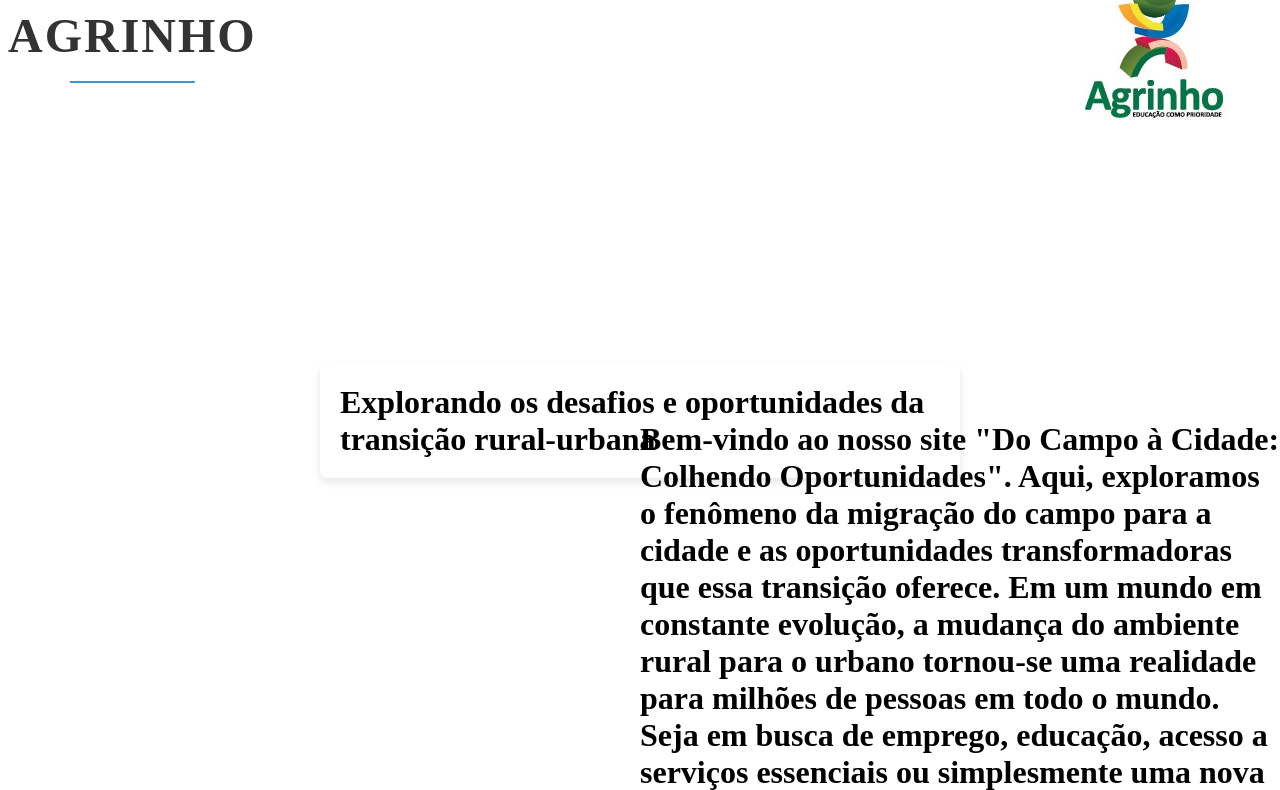
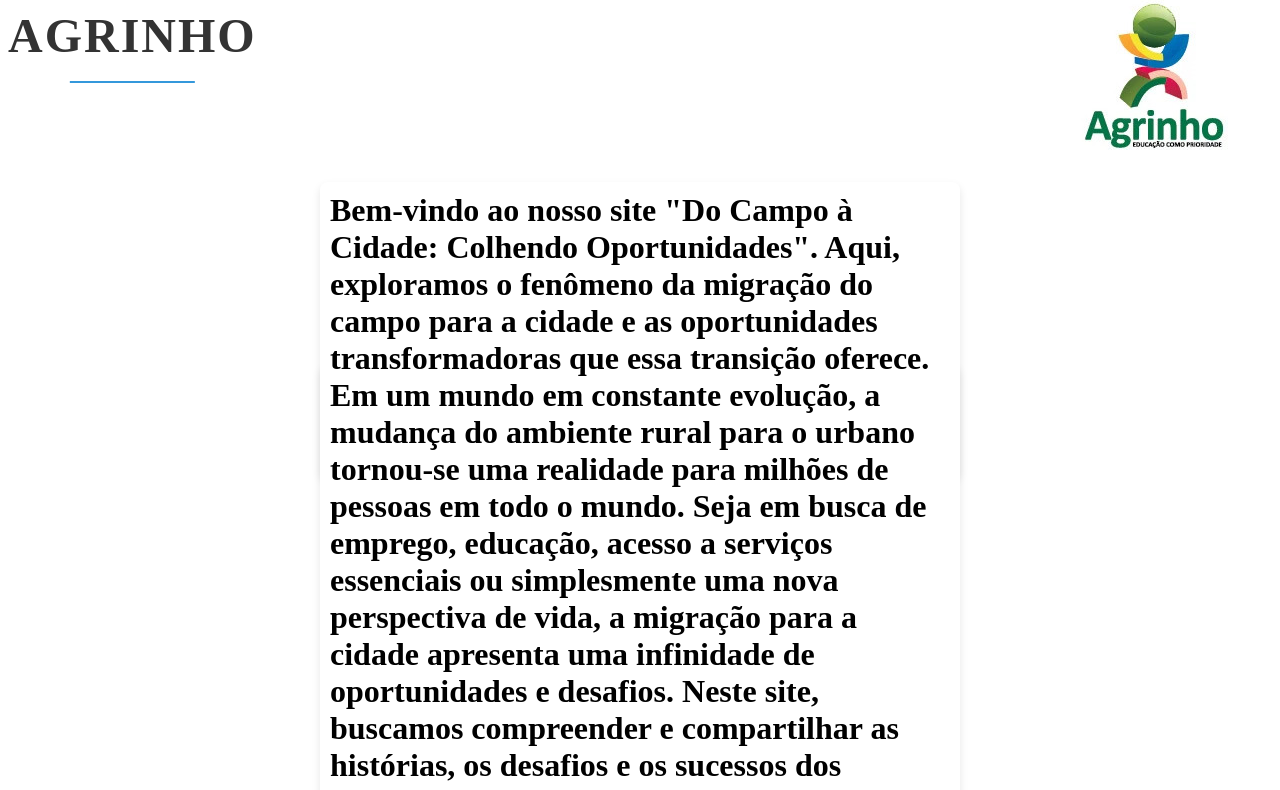
Before and after one commit to nathanielpercigo/Agrinho, a plain HTML site: page index.html in a window 1280 px wide. Shown: the top 790 px of the page. Drawn offline with Linux system fonts and the light colour scheme.

Commit message:
Update style.css

```diff
--- a/style.css
+++ b/style.css
@@ -23,7 +23,7 @@
 
 .image-container {
     float: right;
-    margin-top: -80px;
+    margin-top: -50px;
     margin-left: 10px;
 }
 
@@ -40,8 +40,11 @@
 
  .centered-h1v2 {
             position: absolute;
-            top: 50%;
+            padding: 10px;
+            background-color: #ffffff;
+            border-radius: 8px;
+            box-shadow: 0 4px 8px rgba(0, 0, 0, 0.1);
+            top: 100%;
             left: 50%;
-            font-size: 36px
             transform: translate(-50%, -50%);
 }
```
